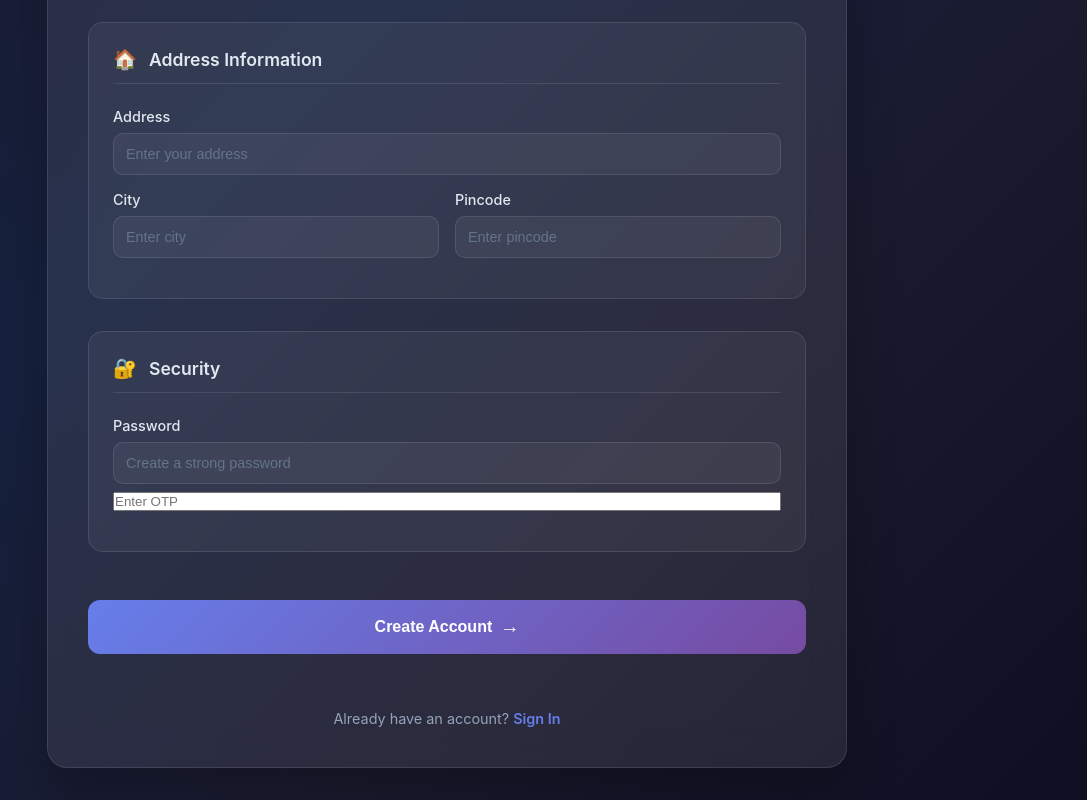
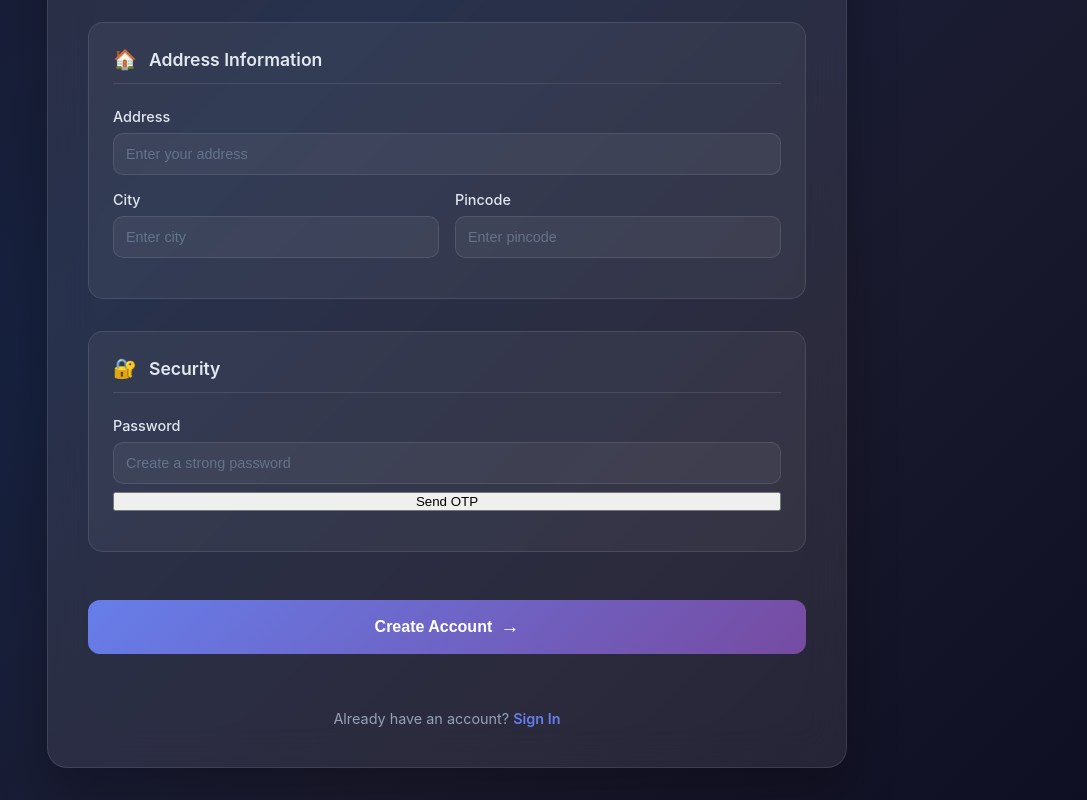
Before and after one commit to parthsinh-github/ERP, a React (Vite) app: page /signup in a window 1280 px wide. Shown: the part 959-1759 px from the top of the page, without its empty margins (193-1280 px from the left). Built offline with nearby package versions, Linux system fonts and the light colour scheme.

Commit message:
Updad Singup

```diff
--- a/src/components/auth/Signup.jsx
+++ b/src/components/auth/Signup.jsx
@@ -29,6 +29,8 @@
     const navigate = useNavigate();
     // 🔼 Add at the top inside your component
 const [otp, setOtp] = useState('');
+const [isOtpSent, setIsOtpSent] = useState(false);
+  const [isOtpVerified, setIsOtpVerified] = useState(false);
 
 
     const handleChange = (e) => {
@@ -41,44 +43,50 @@ const [otp, setOtp] = useState('');
       setInput(prev => ({ ...prev, role: value, secretKey: '' }));
     };
 
-    const handleSendOtp = async (email) => {
+  const handleSendOtp = async () => {
+    if (!input.email) {
+      alert('Enter email first');
+      return;
+    }
+
     try {
       const res = await fetch(`${USER_API_END_POINT}/send-otp`, {
-        method: "POST",
-        headers: {
-          "Content-Type": "application/json",
-        },
-        body: JSON.stringify({ email }),
+        method: 'POST',
+        headers: { 'Content-Type': 'application/json' },
+        body: JSON.stringify({ email: input.email }),
       });
 
       const data = await res.json();
-      if (!res.ok) throw new Error(data.message || "Failed to send OTP");
-      alert("OTP sent!");
+      if (!res.ok) throw new Error(data.message || 'Failed to send OTP');
+
+      alert('OTP sent!');
+      setIsOtpSent(true); // ✅ show OTP input & verify button
     } catch (err) {
-      console.error("Error sending OTP:", err.message);
+      console.error('Error sending OTP:', err.message);
+      alert(err.message);
     }
   };
-  // ✅ Declare this FIRST
-  const handleVerifyOtp = async (email, otp) => {
+
+  const handleVerifyOtp = async () => {
+    if (!otp) return toast.error('Enter OTP first');
+
     try {
       const res = await fetch(`${USER_API_END_POINT}/verify-otp`, {
-        method: "POST",
-        headers: {
-          "Content-Type": "application/json",
-        },
-        body: JSON.stringify({ email, otp }),
+        method: 'POST',
+        headers: { 'Content-Type': 'application/json' },
+        body: JSON.stringify({ email: input.email, otp }),
       });
 
       const data = await res.json();
-      if (!res.ok) throw new Error(data.message || "OTP verification failed");
+      if (!res.ok) throw new Error(data.message || 'OTP verification failed');
 
-      return true;
+      toast.success('OTP verified');
+      setIsOtpVerified(true);
     } catch (err) {
-      console.error("OTP verification error:", err.message);
-      return false;
+      console.error('OTP verification error:', err.message);
+      toast.error(err.message);
     }
   };
-
 
 
 
@@ -92,9 +100,9 @@ const [otp, setOtp] = useState('');
       if ((input.role === 'admin' || input.role === 'faculty') && !input.secretKey) {
         return toast.error('Secret key is required for admin/faculty');
       }
-     const isOtpVerified = await handleVerifyOtp(input.email, otp);
+
     if (!isOtpVerified) {
-        alert("OTP verification failed");
+      toast.error('Please verify OTP before submitting');
       return;
     }
 
@@ -409,13 +417,20 @@ const [otp, setOtp] = useState('');
                       required
                       className="form-input"
                     />
+                    <button type="button" onClick={handleSendOtp}>Send OTP</button>
+
+{isOtpSent && (
+  <>
     <input
       type="text"
-  name="otp"
+      placeholder="Enter OTP"
       value={otp}
       onChange={(e) => setOtp(e.target.value)}
-  placeholder="Enter OTP"
     />
+    <button type="button" onClick={handleVerifyOtp}>Verify OTP</button>
+  </>
+)}
+
                   </div>
                 </div>
 
```
Lines whose indentation alone changed are shown as unchanged.
